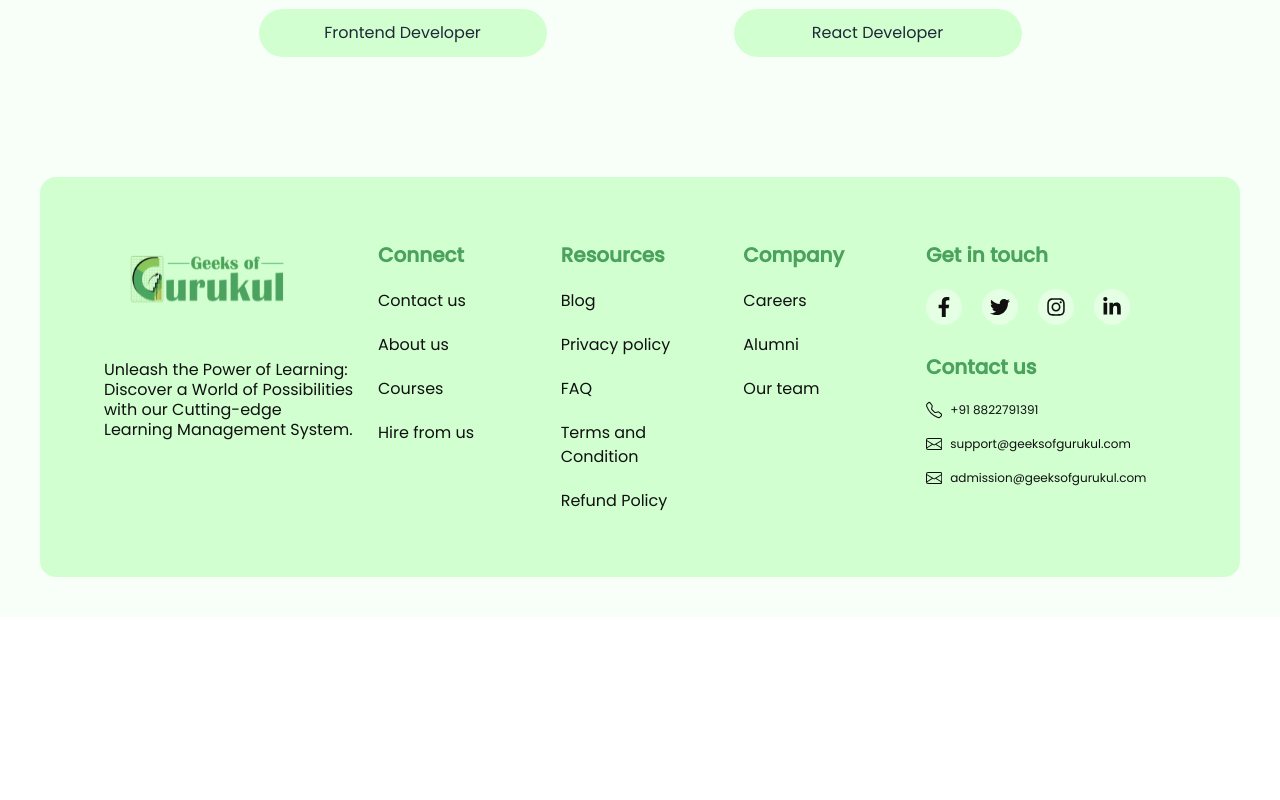
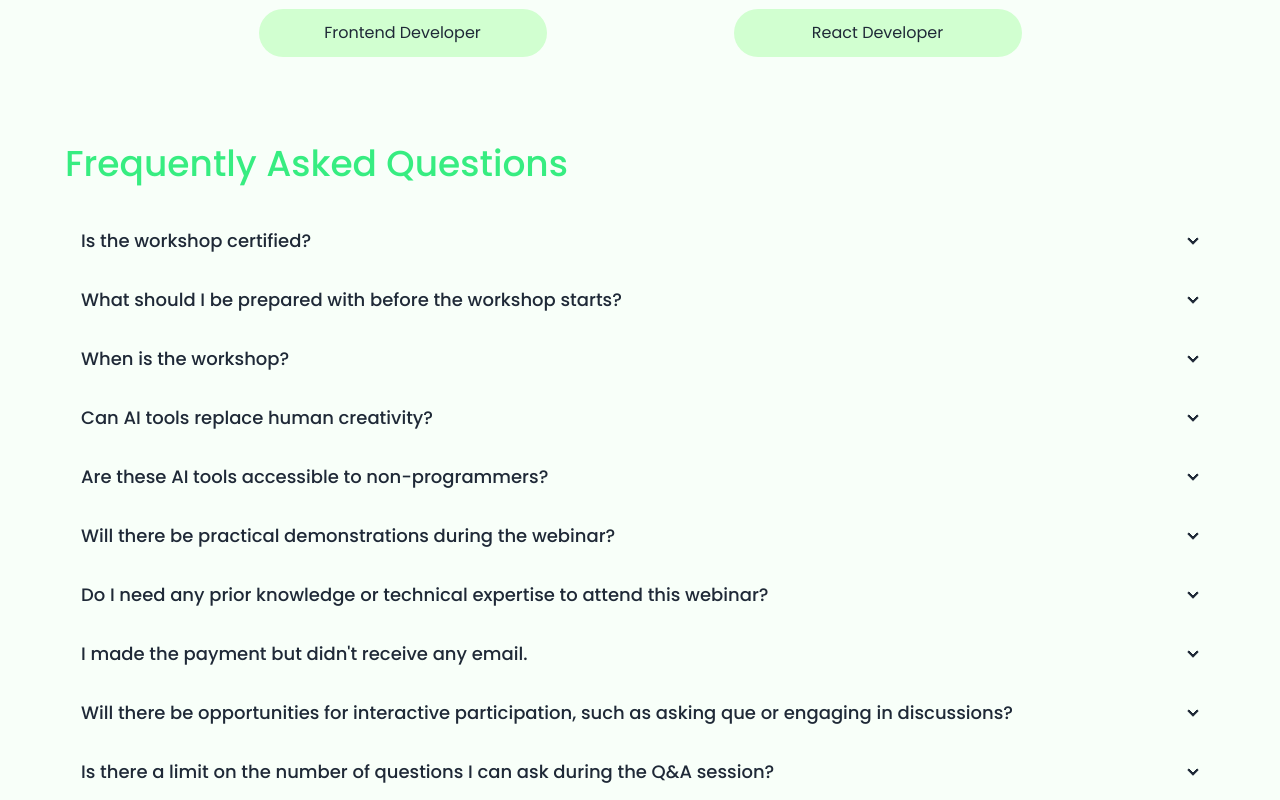
Before and after one commit to KhalidMimMuzahid/gog-main-react-app-client-side-v4, a React (Vite) app: page /courses/super-30 in a window 1280 px wide. Shown: the part 5380-6180 px from the top of the page. Before the commit the page ends 5997 px from the top, so only its background shows below. Built offline with nearby package versions, Linux system fonts and the light colour scheme.

Commit message:
FAQ section done

```diff
--- /dev/null
+++ b/src/Pages/Courses/Super30/FAQ/FAQ.jsx
@@ -0,0 +1,73 @@
+import React from "react";
+
+const FAQ = () => {
+  const faqs = [
+    {
+      q: "Is the workshop certified?",
+      a: "Yes, the workshop is certified. Participants will receive a certificate of completion upon successfully attending and completing the workshop.",
+    },
+    {
+      q: "What should I be prepared with before the workshop starts?",
+      a: "Before the workshop starts, it is recommended to have a stable internet connection, a device (computer or laptop) with a webcam and microphone, and any necessary software or tools as communicated by the organisers. It's also helpful to have a notebook and pen for taking notes during the session.",
+    },
+    {
+      q: "When is the workshop?",
+      a: "The workshop is scheduled for Wednesday, May 24, 2023 at 2.00 pm.",
+    },
+    {
+      q: "Can AI tools replace human creativity?",
+      a: "AI tools are powerful assistants that can enhance creativity, but they are not intended to replace human creativity. Instead, they can provide inspiration, generate ideas, and assist in creative processes.",
+    },
+    {
+      q: "Are these AI tools accessible to non-programmers?",
+      a: "Yes, many AI tools are designed to be user-friendly and do not require programming knowledge. The webinar will highlight user-friendly AI tools that can be utilized by non-programmers.",
+    },
+    {
+      q: "Will there be practical demonstrations during the webinar?",
+      a: "Yes, the webinar will include practical demonstrations to showcase the capabilities and functionalities of AI tools, allowing participants to observe their usage in action.",
+    },
+    {
+      q: "Do I need any prior knowledge or technical expertise to attend this webinar?",
+      a: "No, this webinar is designed for both beginners and individuals with technical backgrounds. The content will be presented in a way that is accessible to all participants.",
+    },
+    {
+      q: `I made the payment but didn't receive any email.`,
+      a: "Please write to us at support@geeksofgurukul.com. Our awesome support team will get back to you as soon as possible.",
+    },
+    {
+      q: "Will there be opportunities for interactive participation, such as asking que or engaging in discussions?",
+      a: "Yes, absolutely! The webinar will provide opportunities for interactive participation, including asking questions. There will be a Q&A session at the end of the webinar.  We value your input and encourage active participation from all attendees.",
+    },
+    {
+      q: "Is there a limit on the number of questions I can ask during the Q&A session?",
+      a: "No, there is no limit on the number of questions you can ask during the Q&A session. We encourage active participation and value your curiosity.",
+    },
+  ];
+  return (
+    <div className='w-[90vw] mx-auto'>
+      <h3 className='text-[25px] md:text-[36px] font-medium text-[#37ED81]'>
+
+        Frequently Asked Questions
+      </h3>
+      <div className='join join-vertical w-full my-5'>
+        {faqs?.map((faq, i) => (
+          <div key={i} className='collapse collapse-arrow join-item'>
+
+            <input type='radio' name='my-accordion-4'/>
+            <div className='collapse-title text-[15px] md:text-[18px] font-medium dark:text-white'>
+
+              {faq?.q}
+            </div>
+            <div className='collapse-content'>
+              <p className='text-[#98A2B3] text-[14px] md:text-[16px]'>
+                {faq?.a}
+              </p>
+            </div>
+          </div>
+        ))}
+      </div>
+    </div>
+  );
+};
+
+export default FAQ;
--- a/src/Pages/Courses/Super30/Super30.jsx
+++ b/src/Pages/Courses/Super30/Super30.jsx
@@ -7,6 +7,7 @@ import CourseContent from "./CourseContent/CourseContent";
 import Super30Benifit from "./Super30Benifit/Super30Benifit";
 import WhatsIncluded from "./WhatsIncluded/WhatsIncluded";
 import JobRole from "./JobRole/JobRole";
+import FAQ from "./FAQ/FAQ";
 
 const Super30 = () => {
   return (
@@ -24,7 +25,8 @@ const Super30 = () => {
 
       {/* Sarwar */}
       <WhatsIncluded />
-      <JobRole/>
+      <JobRole />
+      <FAQ/>
       {/* Sarwar */}
     </div>
   );
```
